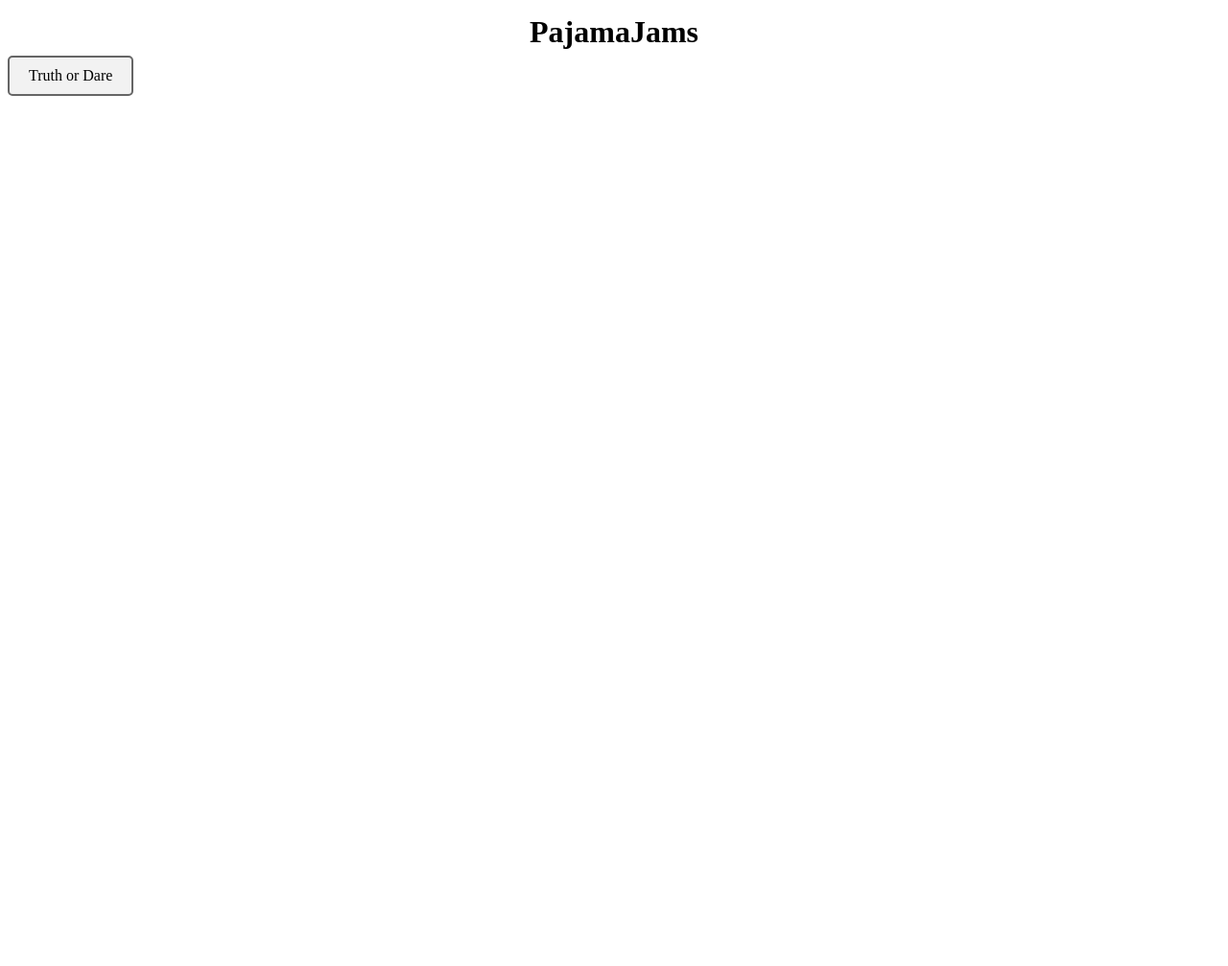
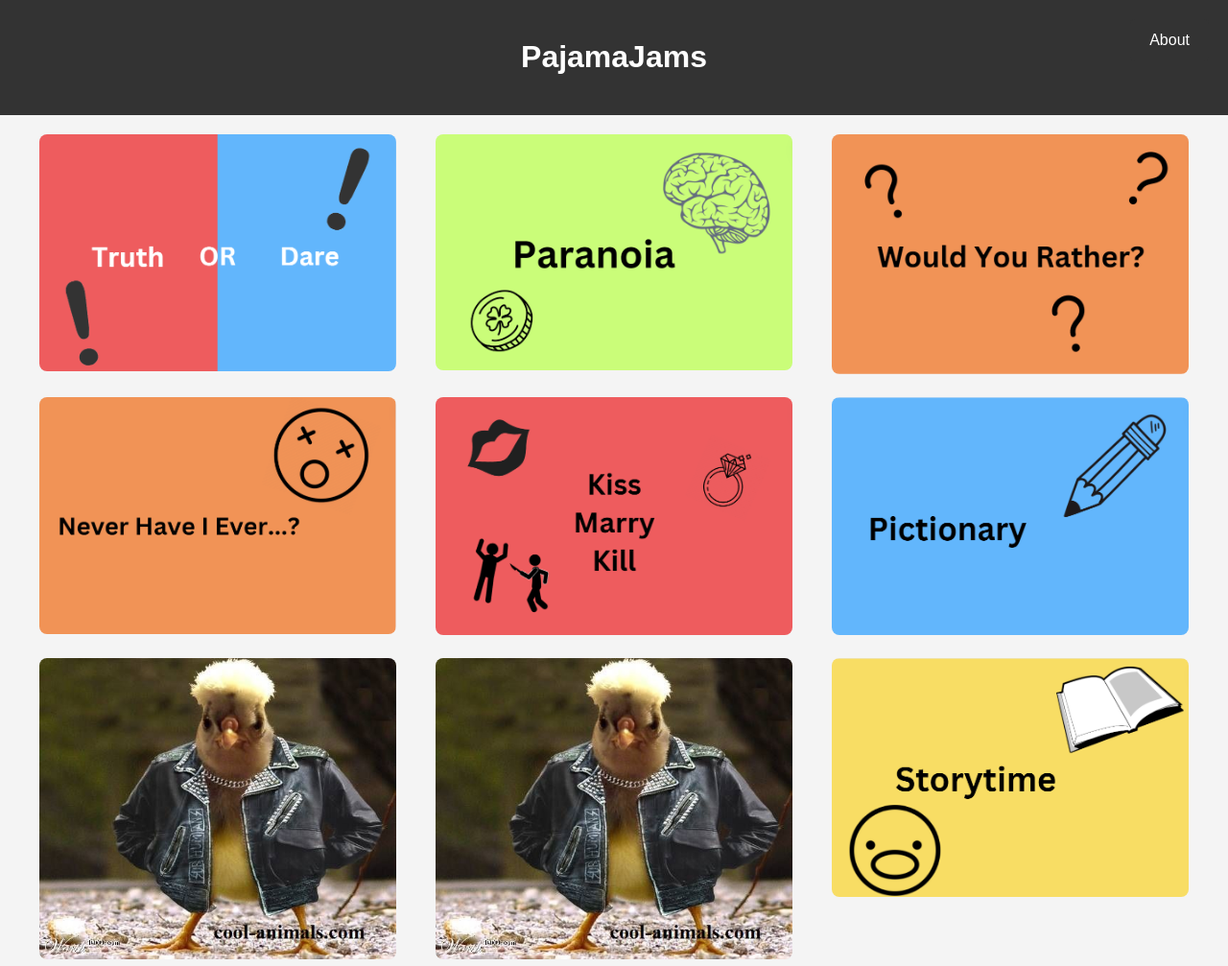
Before and after one commit to idenning2003/PajamaJams, a plain HTML site: page index.html in a window 1280 px wide. Shown: the whole page at 96% size. Before the commit the page ends 800 px from the top, so only its background shows below. Drawn offline with Linux system fonts and the light colour scheme.

Commit message:
Started main page and adding pictures and doing styles and shtuff. look at what to name the game files or change my links pwetty pwease. -from edawg

```diff
--- a/css/style.css
+++ b/css/style.css
@@ -1,9 +1,3 @@
-#header {
-    display: flex;
-    justify-content: space-between;
-    align-items: center;
-    height: 50px;
-}
 
 #header h1 {
     position: absolute;
@@ -13,20 +7,94 @@
 }
 
 .button {
-    display: inline-block;
+    position: absolute;
+    top: 20px;
+    right: 20px;
     padding: 10px 20px;
     text-decoration: none;
-    color: black;
-    background-color: #f2f2f2;
-    border: 2px solid #666666;
+    color: white;
+    background-color: #333;
+    border: none;
     border-radius: 5px;
+    cursor: pointer;
+    display: inline-block;
+    text-align: center;
+    line-height: 1.5;
     transition: background-color 0.3s, color 0.3s;
 }
 
 .button:hover {
-    background-color: #cccccc;
+    background-color: #555;
 }
 
 .button:active {
-    background-color: #999999;
+    background-color: #222;
 }
+
+body {
+    font-family: 'Arial', sans-serif;
+    margin: 0;
+    padding: 0;
+    background-color: #f4f4f4;
+}
+
+header {
+    text-align: center;
+    padding: 20px;
+    background-color: #333;
+    color: #fff;
+}
+
+main {
+    display: flex;
+    flex-wrap: wrap;
+    justify-content: space-around;
+    padding: 20px;
+}
+
+.image-container {
+    width: 30%;
+    margin-bottom: 20px;
+}
+
+.image-container img {
+    width: 100%;
+    border-radius: 8px;
+    cursor: pointer;
+}
+
+#aboutDropdown {
+    display: none;
+    position: absolute;
+    top: 60px;
+    right: 10px;
+    width: 300px;
+    background-color: #fff;
+    box-shadow: 0px 8px 16px 0px rgba(0,0,0,0.2);
+    padding: 15px;
+    border-radius: 8px;
+}
+#aboutButton.button {
+    position: absolute;
+    top: 20px;
+    right: 20px;
+    padding: 10px 20px;
+    text-decoration: none;
+    color: white;
+    background-color: #333;
+    border: none;
+    border-radius: 5px;
+    cursor: pointer;
+    display: inline-block;
+    text-align: center;
+    line-height: 1.5;
+    transition: background-color 0.3s, color 0.3s;
+}
+
+#aboutButton.button:hover {
+    background-color: #555;
+}
+
+#aboutButton.button:active {
+    background-color: #222;
+}
--- a/index.html
+++ b/index.html
@@ -5,19 +5,59 @@
     <meta http-equiv="X-UA-Compatible" content="IE=edge">
     <meta name="viewport" content="width=device-width, initial-scale=1.0">
     <title>PajamaJams - Truth Or Dare</title>
-    <link rel="icon" type="image/x-icon" href="/images/favicon.ico">
-    <link rel="stylesheet" href="/css/style.css">
-
-    <!-- Author: Isaac Denning and Ethan Gruening
-    Isaac ISU Netid : idenning@iastate.edu
-    Ethan ISU Netid : ethgru@iastate.edu
-    Date : March 4th, 2023 -->
+    <link rel="icon" type="image/x-icon" href="images/favicon.ico">
+    <link rel="stylesheet" href="css/style.css">
+    <!-- Author: Isaac Denning and Ethan Gruening Isaac ISU Netid : idenning@iastate.edu Ethan ISU Netid : ethgru@iastate.edu Date : March 4th, 2023 -->
 </head>
 <body>
-    <div id="header">
-        <h1>PajamaJams</h1>
+    <div id="aboutDropdown" style="display: none;">
+        <p>About ABout About.</p>
+        <p>More explanation</p>
+        <p>Explanation continued</p>
     </div>
 
-    <a href="/games/truth-or-dare.html" class="button">Truth or Dare</a>
+    <div id="aboutButton" onclick="toggleAbout()" class="button">About</div>
+
+    <header>
+        <h1>PajamaJams</h1>
+    </header>
+
+    <main>
+        <div class="image-container">
+            <a href="truth-or-dare.html"><img src="images/truth-or-dare.png" alt="Truth or Dare Image"></a>
+        </div>
+        <div class="image-container">
+            <a href="paranoia.html"><img src="images/paranoia.png" alt="Paranoia Image"></a>
+        </div>
+        <div class="image-container">
+            <a href="would-you-rather.html"><img src="images/would-you-rather.png" alt="Would You Rather Image"></a>
+        </div>
+        <div class="image-container">
+            <a href="never-have-i-ever.html"><img src="images/never-have-i-ever.png" alt="Never Have I Ever Image"></a>
+        </div>
+        <div class="image-container">
+            <a href="kiss-marry-kill.html"><img src="images/kiss-marry-kill.png" alt="Kiss Marry Kill Image"></a>
+        </div>
+        <div class="image-container">
+            <a href="pictionary.html"><img src="images/pictionary.png" alt="Pictionary Image"></a>
+        </div>
+        <div class="image-container">
+            <a href="charades.html"><img src="images/gameimage.jpg" alt="Charades Image"></a>
+        </div>
+        <div class="image-container">
+            <a href="smash-or-pass.html"><img src="images/gameimage.jpg" alt="Smash Or Pass Image"></a>
+        </div>
+        <div class="image-container">
+            <a href="storytime.html"><img src="images/storytime.png" alt="Storytime Image"></a>
+        </div>
+    </main>
+
+    <script>
+        function toggleAbout() {
+            var aboutDropdown = document.getElementById("aboutDropdown");
+            aboutDropdown.style.display = (aboutDropdown.style.display === "block") ? "none" : "block";
+        }
+    </script>
+
 </body>
 </html>
```
Also changed, not shown: images/gameimage.jpg (added), images/kiss-marry-kill.png (added), images/never-have-i-ever.png (added), images/paranoia.png (added), images/pictionary.png (added), images/storytime.png (added), images/truth-or-dare.png (added), images/would-you-rather.png (added).
